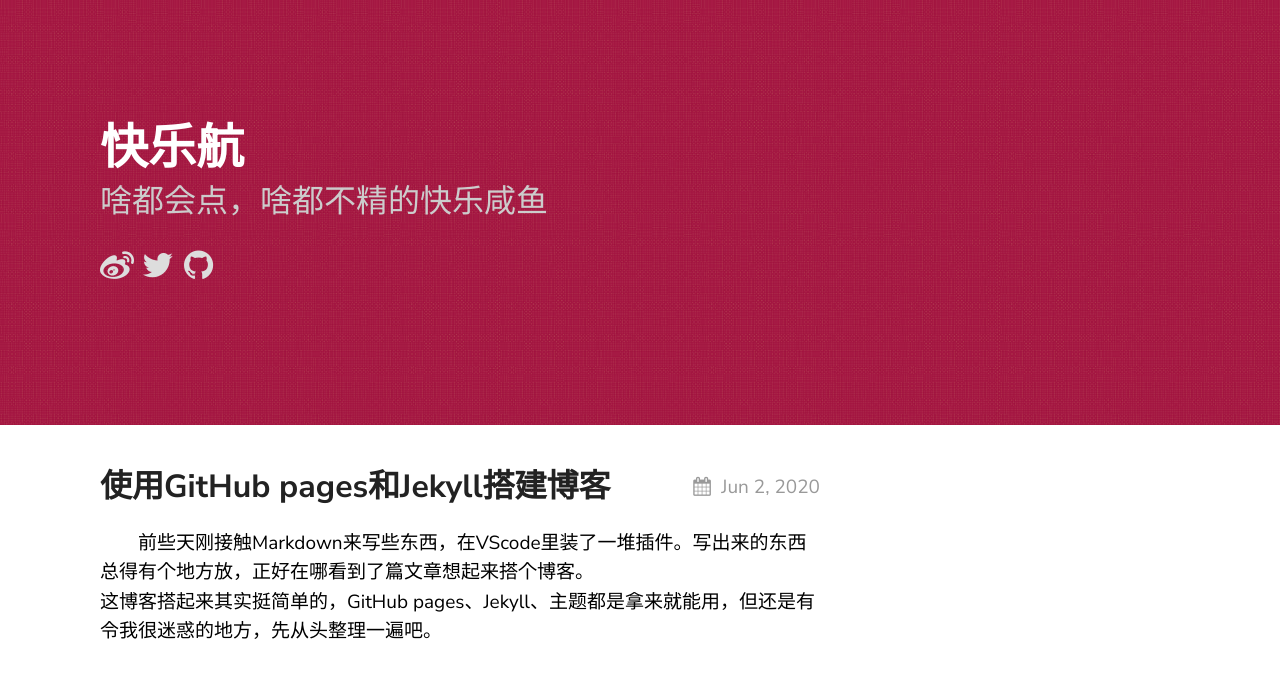
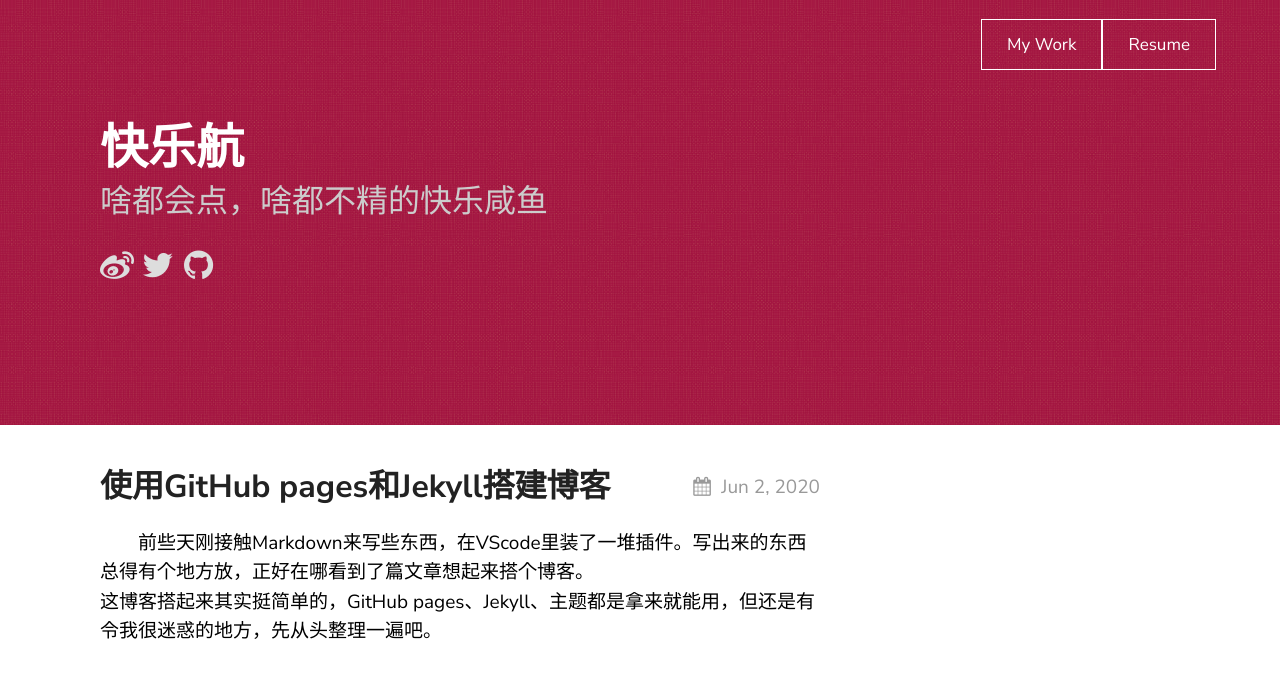
Before and after one commit to HangUpbeat/hangupbeat.github.io, a Jekyll site: the page built from index.md, in a window 1280 px wide. Shown: the top 678 px of the page. Built offline with Jekyll 4.4.1, drawn with Linux system fonts in a browser that asks for light colours.

Commit message:
Update _config.yml

```diff
--- a/_config.yml
+++ b/_config.yml
@@ -10,7 +10,6 @@ show_excerpts: true # set to true to show excerpts on the homepage
 sass:
   sass_dir: _sass
 
-baseurl:
 permalink: /posts/:title/
 texture:
   title: 快乐航
@@ -19,6 +18,11 @@ texture:
   style: red
   showNav: true
   showPicker: false
+  navigation:
+    - title: My Work
+      url: "/my-work"
+    - title: Resume
+      url: "/resume"
 
   # generate social links in footer
   social_links:
```
